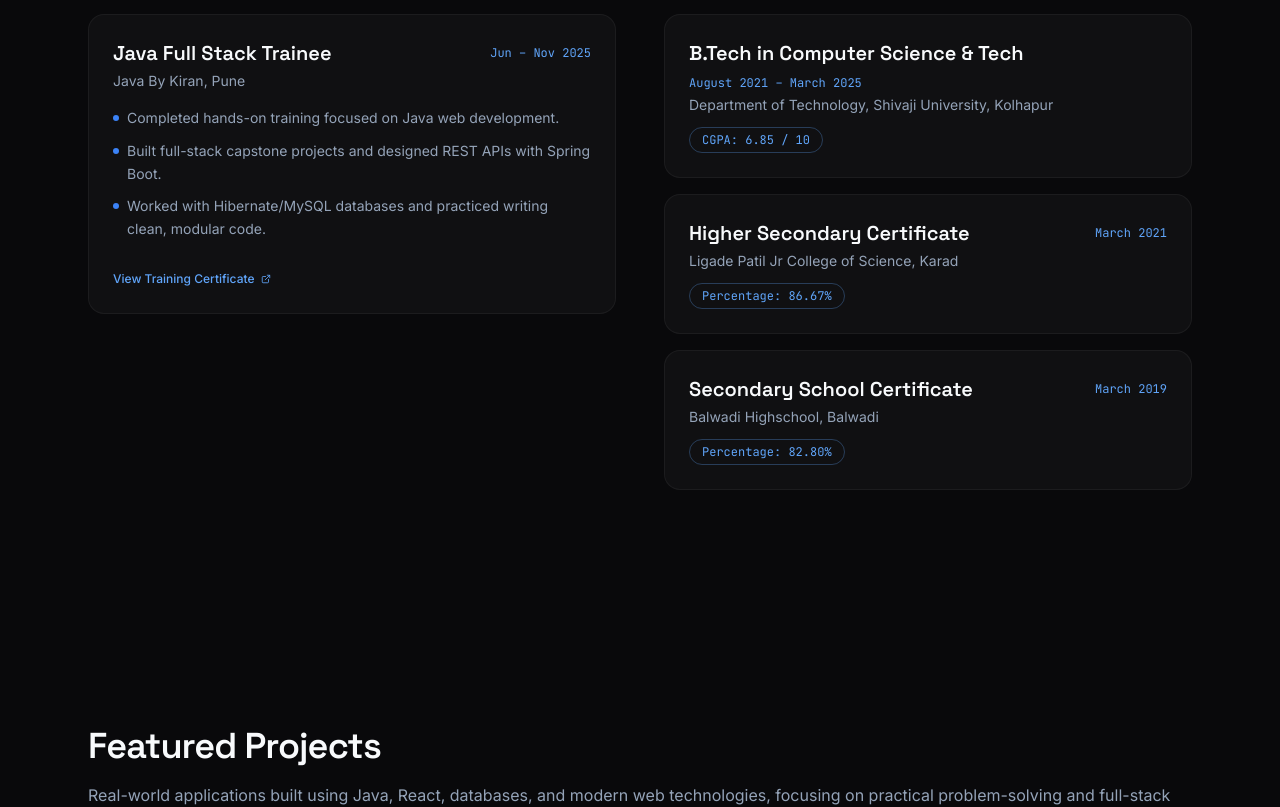
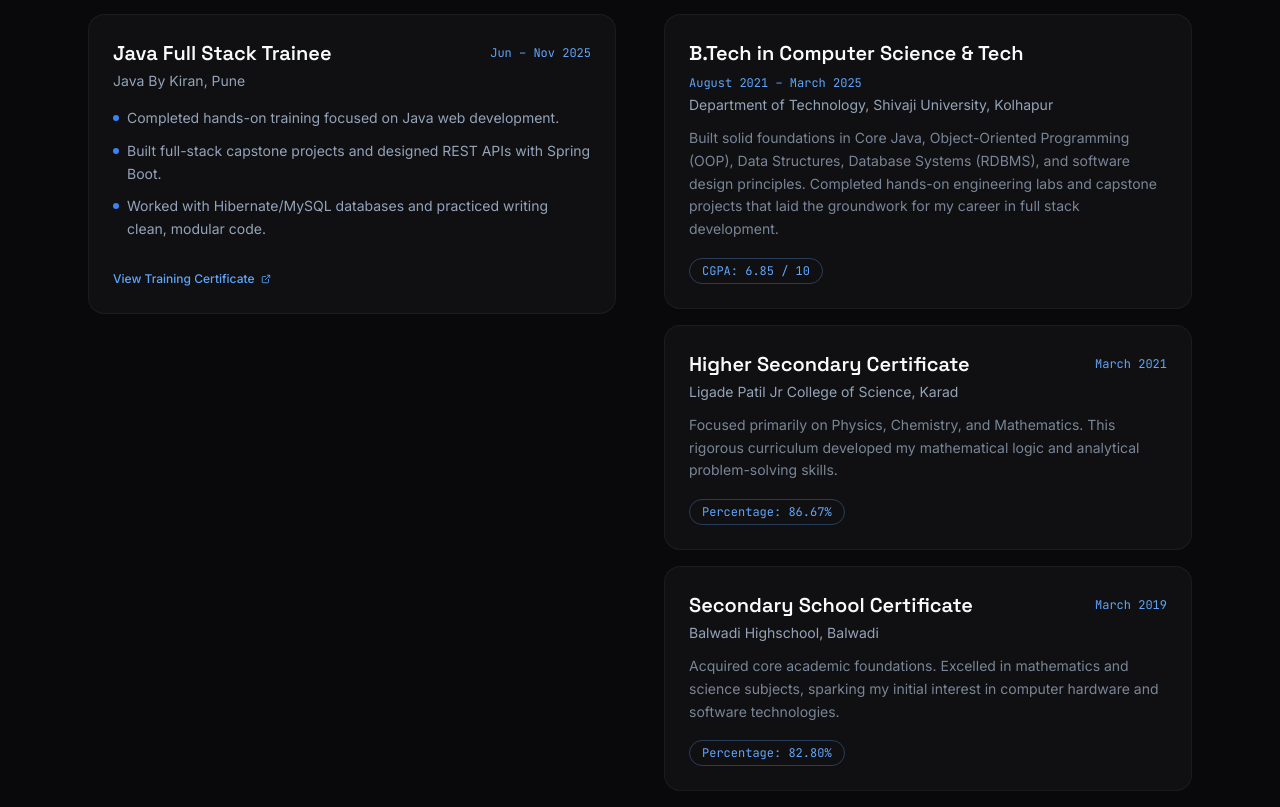
Before and after one commit to SurajKarande01/Suraj_Karande-Portfolio, a React (Vite) app: page / in a window 1280 px wide. Shown: the part 2940-3747 px from the top of the page. Built offline with nearby package versions, Linux system fonts and the light colour scheme; no server answers.

Commit message:
Education Added

```diff
--- a/src/data/experience.js
+++ b/src/data/experience.js
@@ -20,6 +20,7 @@ export const education = [
     school: 'Department of Technology, Shivaji University, Kolhapur',
     duration: 'August 2021 – March 2025',
     score: 'CGPA: 6.85 / 10',
+    description: 'Built solid foundations in Core Java, Object-Oriented Programming (OOP), Data Structures, Database Systems (RDBMS), and software design principles. Completed hands-on engineering labs and capstone projects that laid the groundwork for my career in full stack development.',
   },
   {
     id: 'hsc',
@@ -27,6 +28,7 @@ export const education = [
     school: 'Ligade Patil Jr College of Science, Karad',
     duration: 'March 2021',
     score: 'Percentage: 86.67%',
+    description: 'Focused primarily on Physics, Chemistry, and Mathematics. This rigorous curriculum developed my mathematical logic and analytical problem-solving skills.',
   },
   {
     id: 'ssc',
@@ -34,6 +36,7 @@ export const education = [
     school: 'Balwadi Highschool, Balwadi',
     duration: 'March 2019',
     score: 'Percentage: 82.80%',
+    description: 'Acquired core academic foundations. Excelled in mathematics and science subjects, sparking my initial interest in computer hardware and software technologies.',
   },
 ]
 
--- a/src/sections/Experience.jsx
+++ b/src/sections/Experience.jsx
@@ -74,9 +74,14 @@ export default function Experience() {
                   <span className="font-mono text-xs text-accent">{edu.duration}</span>
                 </div>
                 <p className="mt-1 text-sm text-text-muted">{edu.school}</p>
-                <p className="mt-3 inline-block rounded-full border border-accent/30 px-3 py-1 font-mono text-xs text-accent">
-                  {edu.score}
-                </p>
+                {edu.description && (
+                  <p className="mt-3 text-sm leading-relaxed text-text-muted/80">{edu.description}</p>
+                )}
+                <div className="mt-4">
+                  <span className="inline-block rounded-full border border-accent/30 px-3 py-1 font-mono text-xs text-accent">
+                    {edu.score}
+                  </span>
+                </div>
               </motion.div>
             ))}
           </div>
```
